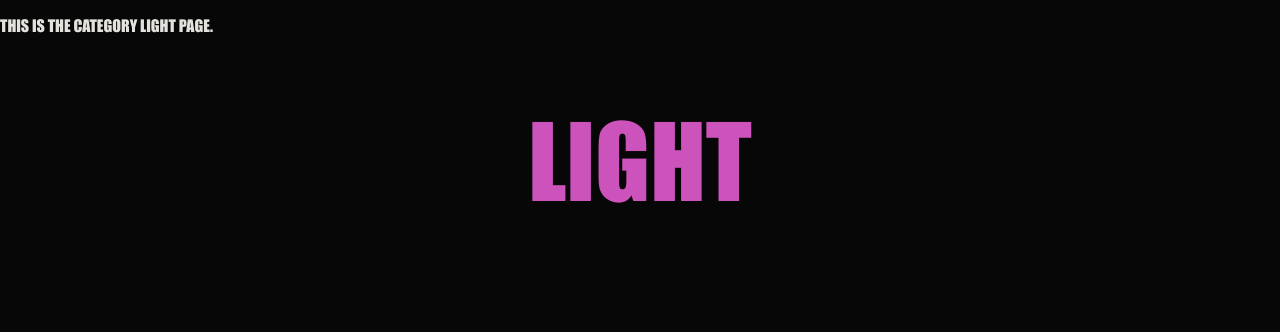
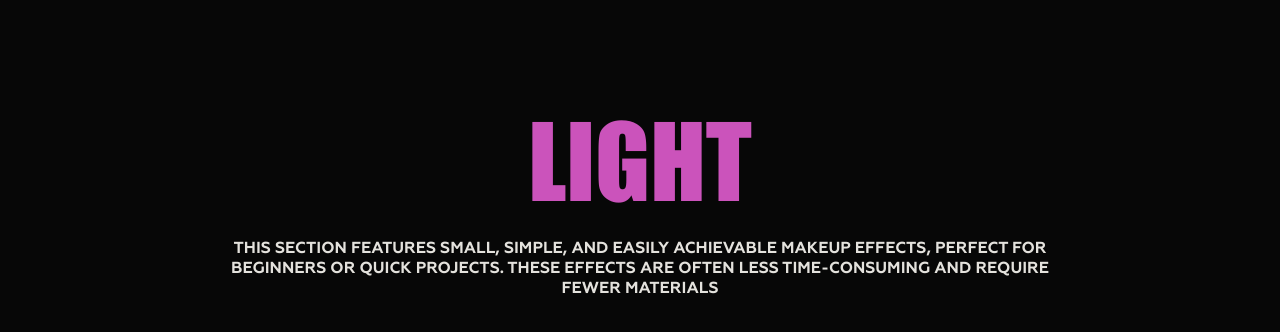
Before and after one commit to stjuice/sfx, a React (Create React App) app in the folder Portfolio/: page /category-light in a window 1280 px wide. Shown: the top 332 px of the page. Built offline with nearby package versions, Linux system fonts and the light colour scheme.

Commit message:
Add geader description

```diff
--- a/Portfolio/src/pages/home/category/Category.module.scss
+++ b/Portfolio/src/pages/home/category/Category.module.scss
@@ -23,5 +23,11 @@
   .title {
     font-size: 100px;
     color: #cb53bb;
+    margin-bottom: 0;
+  }
+
+  .description {
+    font-family: 'geometria';
+    text-align: center;
   }
 }
--- a/Portfolio/src/pages/home/category/Light.tsx
+++ b/Portfolio/src/pages/home/category/Light.tsx
@@ -8,8 +8,8 @@ const CategoryLight = () => {
     <div className={styles.light}>
       <div className={styles.header}>
         <TextBlock textKeys={[T.LIGHT]} className={styles.title} />
+        <TextBlock textKeys={[T.LIGHT_DESCRIPTION]} className={styles.description} />
       </div>
-      <p>This is the Category Light page.</p>
     </div>
   );
 };
```
